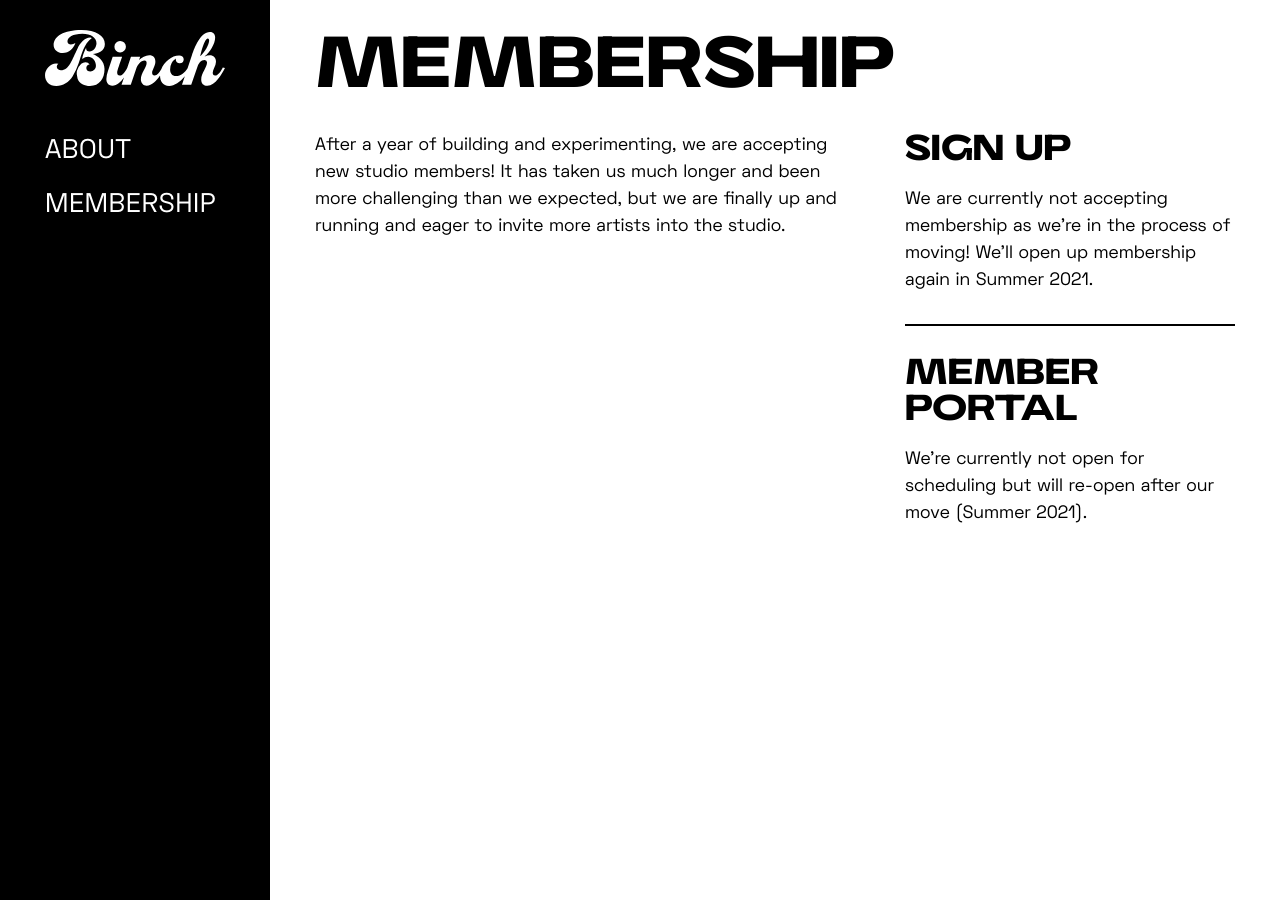
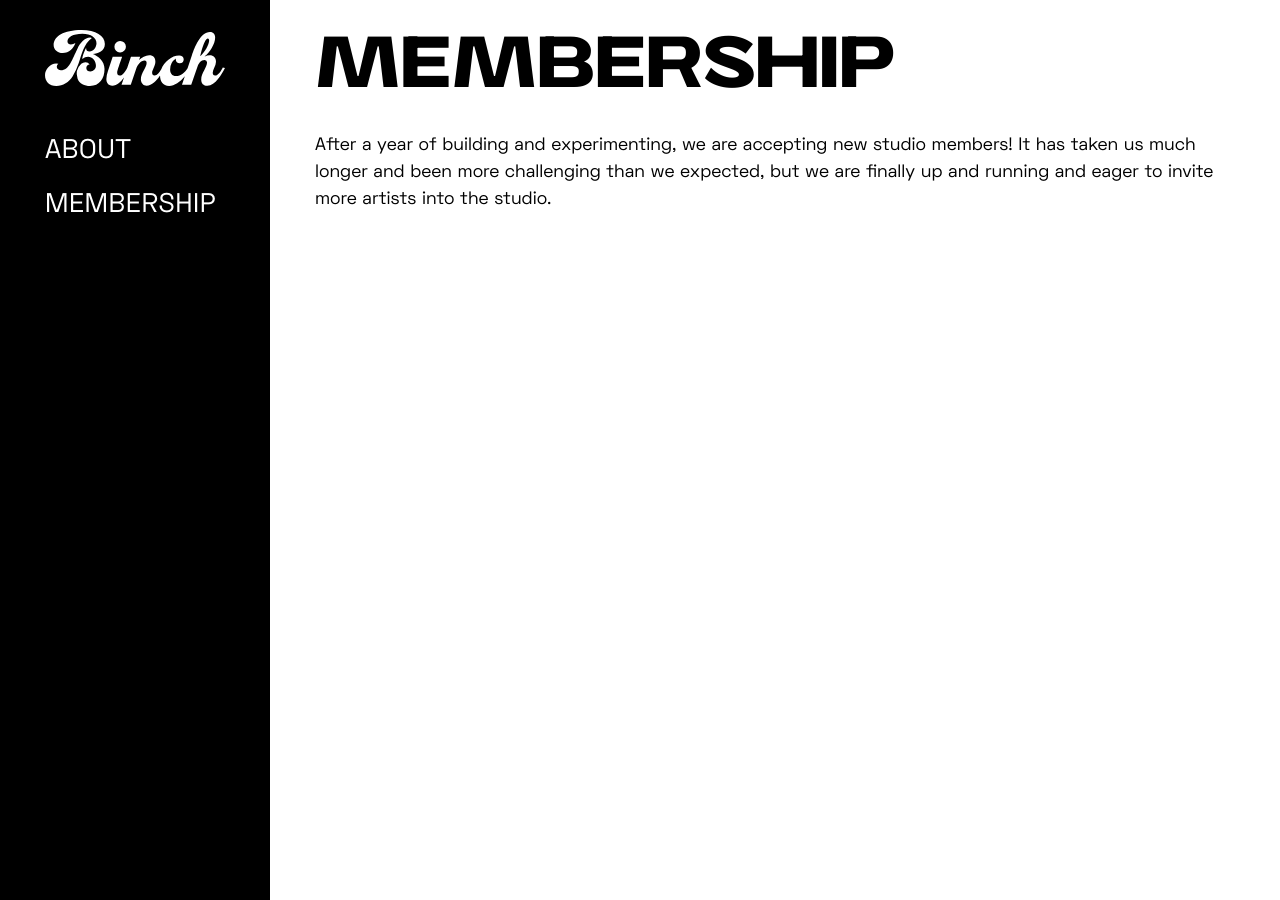
Before and after one commit to tychohoran/binchpress, a Jekyll site: the page built from membership.md, in a window 1280 px wide. Built offline with Jekyll 4.4.1, drawn with Linux system fonts in a browser that asks for light colours; nearby versions of some CDN libraries.

Commit message:
Updated Membership

```diff
--- a/membership.md
+++ b/membership.md
@@ -2,11 +2,6 @@
 title: Membership
 permalink: "/membership/"
 position: 1
-More Info:
-  Sign Up Text: 'We are currently not accepting membership as we''re in the process
-    of moving! We''ll open up membership again in Summer 2021. '
-  Member Portal Text: 'We''re currently not open for scheduling but will re-open after
-    our move (Summer 2021). '
 layout: page
 ---
 
```
